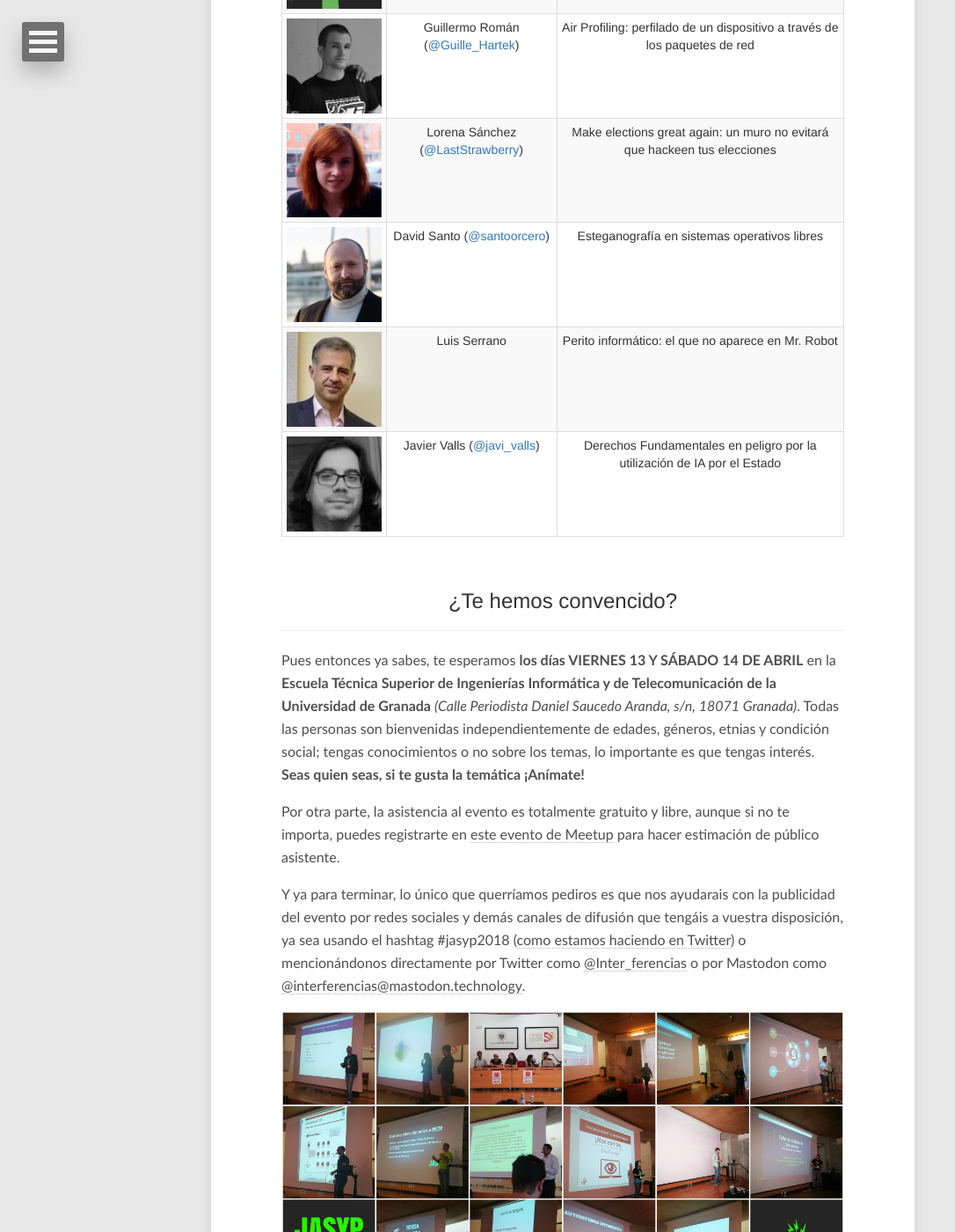
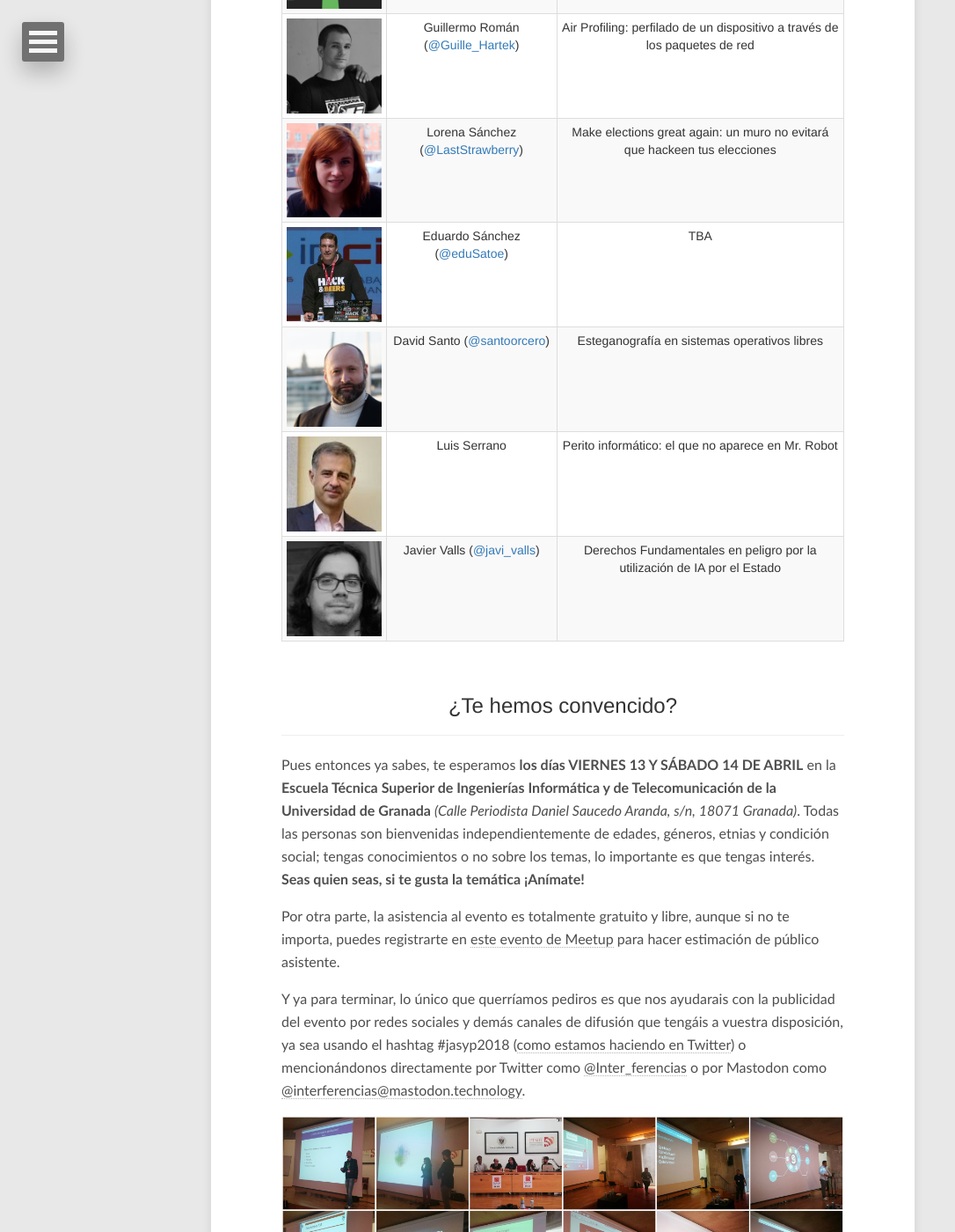
Before and after one commit to Interferencias/interferencias.github.io, a Jekyll site: the page built from _pages/jasyp/jasyp.md, in a window 1280 px wide and 1400 px high, scrolled down 5522 px. Shown: the whole window at 88% size, without its empty margins (0-1086 px from the left). Built offline with Jekyll 4.4.1, drawn with Linux system fonts in a browser that asks for light colours; nearby versions of some CDN libraries.

Commit message:
Añade eduSatoe al programa

```diff
--- a/_includes/scripts
+++ b/_includes/scripts
@@ -179,6 +179,13 @@ $(document).ready(function(){
       $(".bio23").hide();
   });
 
+  $(".speaker24").mouseenter( function() {
+      $(".bio24").show();
+  });
+  $(".speaker24").mouseleave( function() {
+      $(".bio24").hide();
+  });
+
   $(".act1n").mouseenter( function() {
       $(".act1d").show();
   });
@@ -339,6 +346,13 @@ $(document).ready(function(){
   $(".act23n").mouseleave( function() {
       $(".act23d").hide();
   });
+
+  $(".act24n").mouseenter( function() {
+      $(".act24d").show();
+  });
+  $(".act24n").mouseleave( function() {
+      $(".act24d").hide();
+  });
 });
 </script>
 
--- a/_pages/jasyp/jasyp.md
+++ b/_pages/jasyp/jasyp.md
@@ -671,6 +671,39 @@ Lo que aquí podéis encontrar es la programación de las diferentes charlas que
             </div>
 					</td>
 				</tr>
+        <tr>
+					<td>
+						<img src="{{ site.url }}{{ "/assets/images/jasyp/18/participantes/eduardo_sanchez.jpg" }}" height="250" width="250">
+					</td>
+					<td>
+						<div class="speaker24">Eduardo Sánchez (<a href="https://twitter.com/eduSatoe">@eduSatoe</a>)
+              <div class="bio20">
+                <b>Formación:</b>
+                <ul>
+                  <li>Máster Interuniersitario de Seguridad de las Tecnologías de la Información y las Telecomunicaciones</li>
+            	    <li>Ingenierio Informático</li>
+                </ul>
+                <b>Experiencia:</b>
+                <ul>
+                  <li>Profesor Técnico Formación Profesional</li>
+                  <li>Profesor Universidad Seguridad Informática</li>
+                  <li>Investigador Técnico en onBranding</li>
+                  <li>Responsable de Hack&Beers, Qurtuba Security Congress y Security High School</li>
+                </ul>
+              </div>
+            </div>
+					</td>
+					<td>
+						<div class="act24n">TBA
+              <!--
+              <div class="act24d">
+              	<b>Descripción:</b><br><br>
+              	TBA
+              </div>
+              -->
+            </div>
+					</td>
+				</tr>
 				<tr>
 					<td>
 						<img src="{{ site.url }}{{ "/assets/images/jasyp/18/participantes/david_santo.jpg" }}" height="250" width="250">
--- a/assets/css/jasyp.css
+++ b/assets/css/jasyp.css
@@ -1,8 +1,8 @@
-.speaker1, .speaker2, .speaker3, .speaker4, .speaker5, .speaker6, .speaker7, .speaker8, .speaker9, .speaker10, .speaker11, .speaker12, .speaker13, .speaker14, .speaker15, .speaker16, .speaker17, .speaker18, .speaker19, .speaker20, .speaker21, .speaker22 {
+.speaker1, .speaker2, .speaker3, .speaker4, .speaker5, .speaker6, .speaker7, .speaker8, .speaker9, .speaker10, .speaker11, .speaker12, .speaker13, .speaker14, .speaker15, .speaker16, .speaker17, .speaker18, .speaker19, .speaker20, .speaker21, .speaker22, .speaker23, .speaker24 {
 	position: relative;
 }
 
-.bio1, .bio2, .bio3, .bio4, .bio5, .bio6, .bio7, .bio8, .bio9, .bio10, .bio11, .bio12, .bio13, .bio14, .bio15, .bio16, .bio17, .bio18, .bio19, .bio20, .bio21, .bio22, .bio23 {
+.bio1, .bio2, .bio3, .bio4, .bio5, .bio6, .bio7, .bio8, .bio9, .bio10, .bio11, .bio12, .bio13, .bio14, .bio15, .bio16, .bio17, .bio18, .bio19, .bio20, .bio21, .bio22, .bio23, .bio24 {
 	background-color: black;
 	color: #28f400;
 	display: none;
@@ -13,7 +13,7 @@
 	z-index: 100;
 }
 
-.act1d, .act2d, .act3d, .act4d, .act5d, .act6d, .act7d, .act8d, .act9d, .act10d, .act11d, .act12d, .act13d, .act14d, .act15d, .act16d, .act17d, .act18d, .act19d, .act20d, .act21d, .act22d, .act23d {
+.act1d, .act2d, .act3d, .act4d, .act5d, .act6d, .act7d, .act8d, .act9d, .act10d, .act11d, .act12d, .act13d, .act14d, .act15d, .act16d, .act17d, .act18d, .act19d, .act20d, .act21d, .act22d, .act23d, .act24d {
 	background-color: black;
 	color: #28f400;
 	display: none;
```
Also changed, not shown: assets/images/jasyp/18/participantes/eduardo_sanchez.jpg (added).
